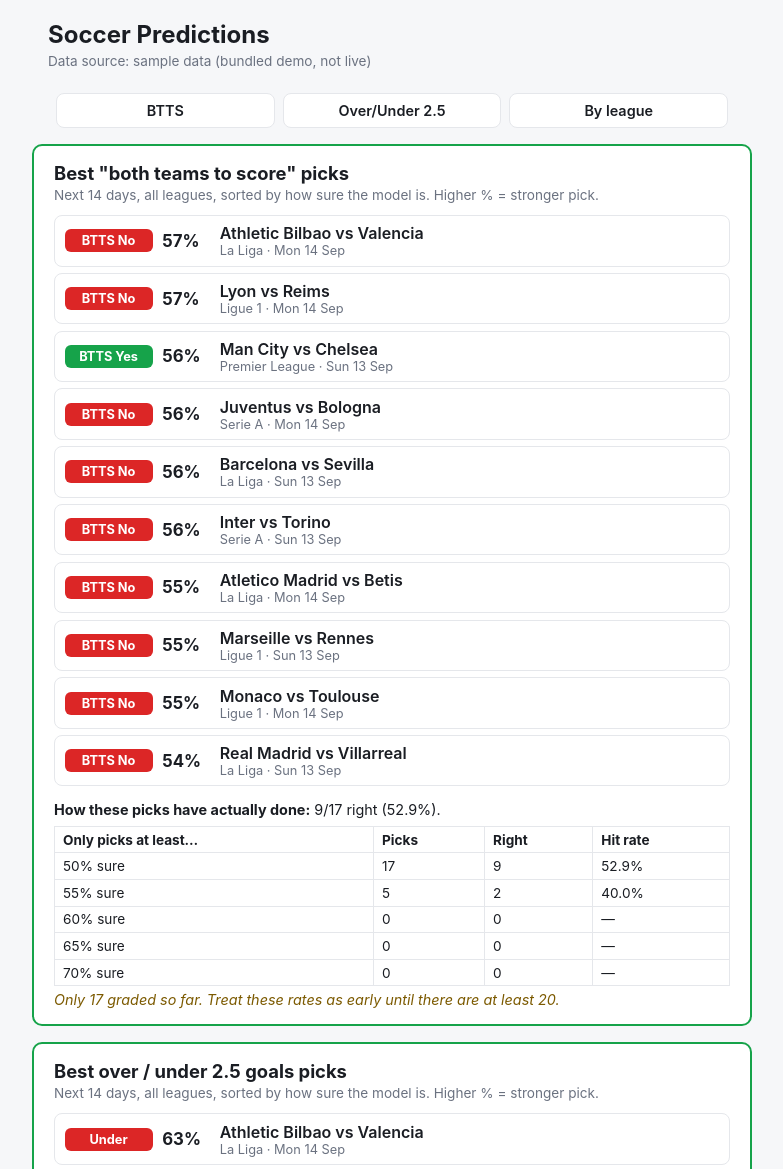
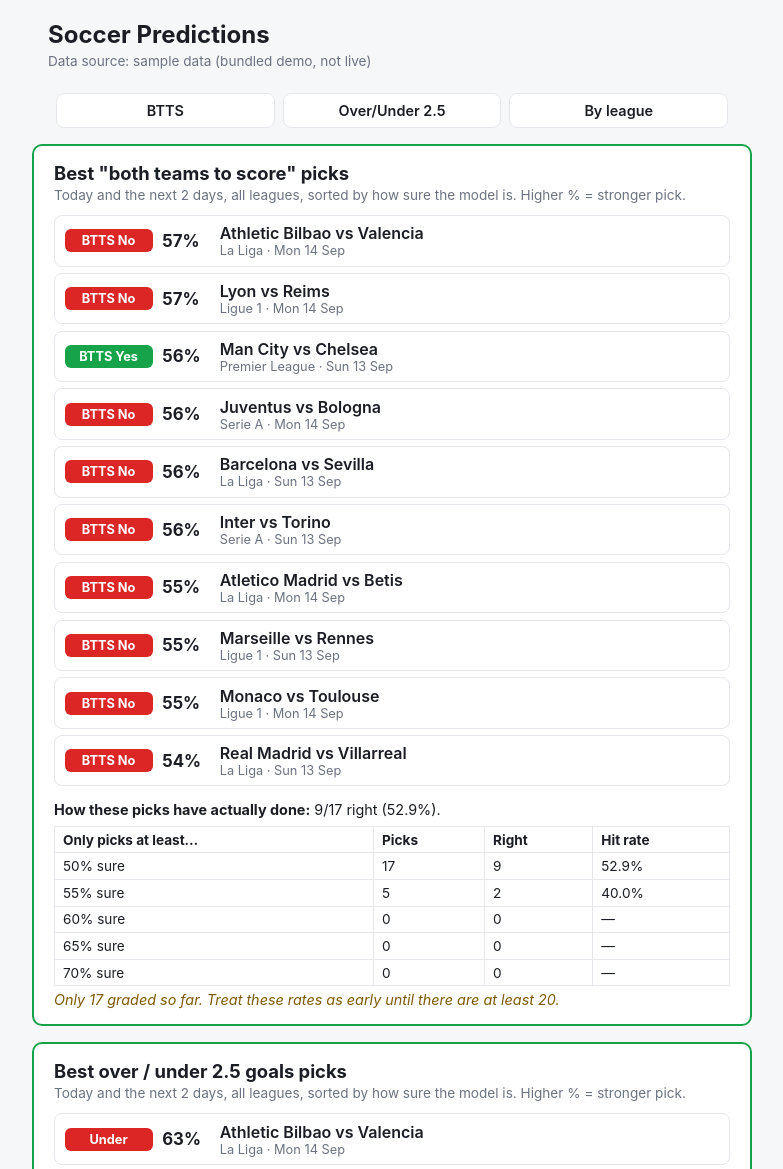
Before and after one commit to brandtheimori-glitch/soccer-predict-app, a Flask app: page / in a window 1280 px wide. Shown: the top 1169 px of the page, without its empty margins (248-1031 px from the left). Run offline with Flask 3, Linux system fonts and the light colour scheme; some libraries are stand-ins or nearby versions.

Commit message:
Only show games from today through the next 2 days
The pick lists and the per-league match cards now cover today plus the
next 2 days instead of the next 14, so every pick is for a game about
to be played. The subtitle says so, and an empty list explains there
are no matches in that window yet.

Checked with mocked football-data.org fixtures spread over a week:
only today and the next 2 days are shown.

Co-Authored-By: Claude Opus 5.5 <noreply@anthropic.com>
Claude-Session: https://claude.ai/code/session_01SZiGW2sQfgRum7sM8fxtmi

```diff
--- a/data_source.py
+++ b/data_source.py
@@ -413,7 +413,7 @@ _FD_LEAGUES = [
     {"id": "PPL", "name": "Primeira Liga"},
     {"id": "BSA", "name": "Brasileirão"},  # plays through the European international breaks
 ]  # 9 leagues -> at most 9 calls on a cold cache, under the 10/min free cap
-UPCOMING_DAYS = 14  # show every fixture in the next two weeks, not just the next round
+UPCOMING_DAYS = 2  # today plus the next 2 days: only the games about to be played
 _FD_UPCOMING = {"SCHEDULED", "TIMED"}
 
 
--- a/templates/index.html
+++ b/templates/index.html
@@ -24,7 +24,7 @@
   {% macro market_box(title, picks, perf, market, label, pick_key, conf_key) %}
   <section class="btts-section">
     <h2>{{ title }}</h2>
-    <p class="btts-sub">Next {{ upcoming_days }} days, all leagues, sorted by how sure the model is. Higher % = stronger pick.</p>
+    <p class="btts-sub">Today and the next {{ upcoming_days }} days, all leagues, sorted by how sure the model is. Higher % = stronger pick.</p>
     {% if picks %}
     <ol class="btts-list">
       {% for p in picks %}
@@ -37,7 +37,7 @@
       {% endfor %}
     </ol>
     {% else %}
-    <p>No upcoming matches found right now.</p>
+    <p>No matches in the next {{ upcoming_days }} days. Check back closer to the weekend.</p>
     {% endif %}
 
     <div class="btts-record">
```
Also changed, not shown: README.md.
